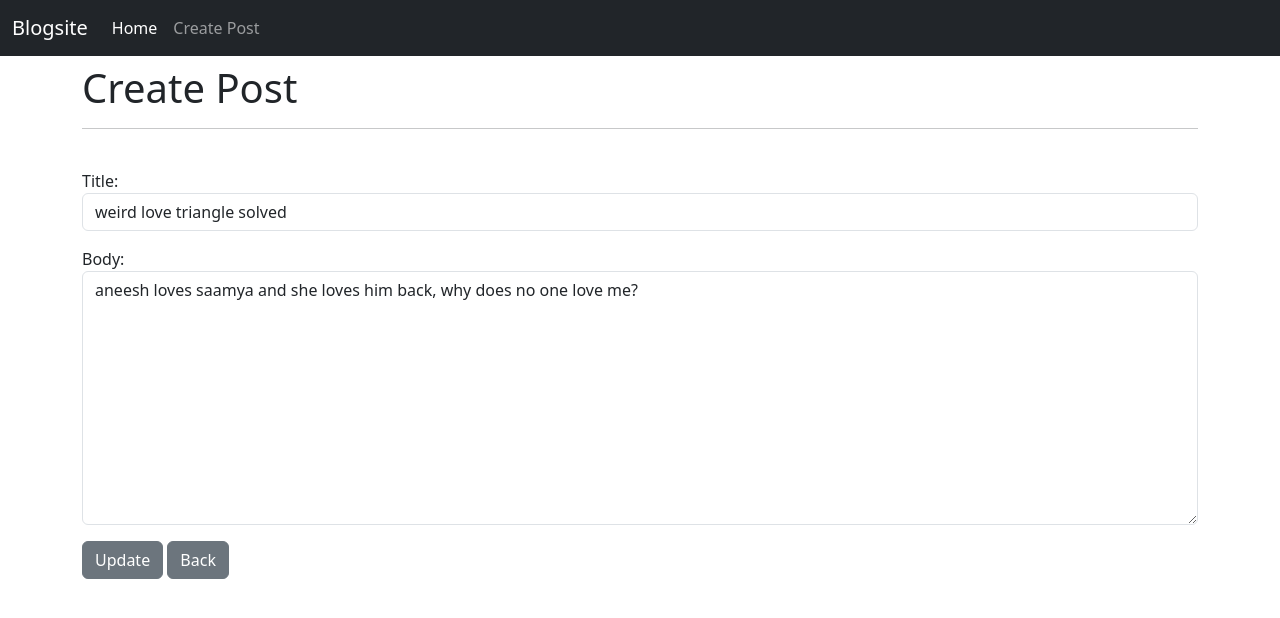
After one commit to vinyas-bharadwaj/blog, a Django app: page /posts/update/2 in a window 1280 px wide. The commit adds this page. Shown: the top 618 px of the page. Run offline with Django 5.2, Linux system fonts and the light colour scheme; data comes from the database, SQL or seed files in the repository; both versions use the stored data as it was after the commit.

Commit message:
added create and edit forms along with navbar

```diff
--- /dev/null
+++ b/webapp/app/forms.py
@@ -0,0 +1,23 @@
+from django import forms
+from .models import Post
+
+class CreatePost(forms.ModelForm):
+  class Meta:
+    model = Post
+    fields = ['title', 'author', 'body']
+
+    widgets = {
+      'title': forms.TextInput(attrs={'class': 'form-control'}),
+      'author': forms.Select(attrs={'class': 'form-control'}),
+      'body': forms.Textarea(attrs={'class': 'form-control'}),
+    }
+
+class EditPost(forms.ModelForm):
+  class Meta:
+    model = Post
+    fields = ['title', 'body']
+
+    widgets = {
+      'title': forms.TextInput(attrs={'class': 'form-control'}),
+      'body': forms.Textarea(attrs={'class': 'form-control'}),
+    }
--- a/webapp/app/models.py
+++ b/webapp/app/models.py
@@ -1,12 +1,16 @@
 from django.db import models
 from django.contrib.auth.models import User
-
+from django.urls import reverse
 
 # Create your models here.
 class Post(models.Model):
   title = models.CharField(max_length=255)
+  author = models.ForeignKey(User, on_delete=models.CASCADE)
   body = models.TextField()
-  author = models.ForeignKey(User, on_delete=models.CASCADE)
+
 
   def __str__(self) -> str:
     return self.title + " | " + str(self.author)
+
+  def get_absolute_url(self):
+      return reverse("posts", kwargs={"pk": self.pk})
--- /dev/null
+++ b/webapp/app/templates/app/base.html
@@ -0,0 +1,26 @@
+<!doctype html>
+<html lang="en">
+  <head>
+    <meta charset="utf-8">
+    <meta name="viewport" content="width=device-width, initial-scale=1">
+    <title>
+      {% block title %}
+        blogsite
+      {% endblock %}
+    </title>
+    <link href="https://cdn.jsdelivr.net/npm/bootstrap@5.3.3/dist/css/bootstrap.min.css" rel="stylesheet" integrity="sha384-QWTKZyjpPEjISv5WaRU9OFeRpok6YctnYmDr5pNlyT2bRjXh0JMhjY6hW+ALEwIH" crossorigin="anonymous">
+  </head>
+  <body>
+
+    {% include 'app/navbar.html' %}
+
+    <div class="container">
+      {% block content %}
+
+      {% endblock %}
+    </div>
+
+
+    <script src="https://cdn.jsdelivr.net/npm/bootstrap@5.3.3/dist/js/bootstrap.bundle.min.js" integrity="sha384-YvpcrYf0tY3lHB60NNkmXc5s9fDVZLESaAA55NDzOxhy9GkcIdslK1eN7N6jIeHz" crossorigin="anonymous"></script>
+  </body>
+</html>
--- /dev/null
+++ b/webapp/app/templates/app/navbar.html
@@ -0,0 +1,19 @@
+
+<nav class="navbar navbar-dark navbar-expand-lg bg-dark mb-2">
+  <div class="container-fluid">
+    <a class="navbar-brand" href="#">Blogsite</a>
+    <button class="navbar-toggler" type="button" data-bs-toggle="collapse" data-bs-target="#navbarSupportedContent" aria-controls="navbarSupportedContent" aria-expanded="false" aria-label="Toggle navigation">
+      <span class="navbar-toggler-icon"></span>
+    </button>
+    <div class="collapse navbar-collapse" id="navbarSupportedContent">
+      <ul class="navbar-nav me-auto mb-2 mb-lg-0">
+        <li class="nav-item">
+          <a class="nav-link active" aria-current="page" href="{% url 'home' %}">Home</a>
+        </li>
+        <li class="nav-item">
+          <a class="nav-link" href="{% url 'add-post' %}">Create Post</a>
+        </li>
+      </ul>
+    </div>
+  </div>
+</nav>
--- /dev/null
+++ b/webapp/app/templates/app/update-post.html
@@ -0,0 +1,22 @@
+{% extends 'app/base.html' %}
+
+{% block title %} Update Post {% endblock %}
+
+{% block content %}
+
+  <h1>Create Post</h1>
+  <hr>
+  <br>
+
+  <div class="mb-3">
+    <form method='POST'>
+
+      {% csrf_token %}
+      {{ form.as_p }}
+      <button class="btn btn-secondary">Update</button>
+      <a class="btn btn-secondary" href="{% url 'home' %}">Back</a>
+
+    </form>
+  <div>
+
+{% endblock %}
--- a/webapp/app/urls.py
+++ b/webapp/app/urls.py
@@ -3,5 +3,7 @@ from . import views
 
 urlpatterns = [
   path('', views.home, name='home'),
-  path('posts/<int:pk>', views.blog, name='blog')
+  path('posts/<int:pk>', views.blog, name='posts'),
+  path('posts/create', views.AddPost.as_view(), name='add-post'),
+  path('posts/update/<int:pk>', views.UpdatePost.as_view(), name='update-post'),
 ]
--- a/webapp/app/views.py
+++ b/webapp/app/views.py
@@ -1,5 +1,8 @@
 from django.shortcuts import render
+from django.views.generic import CreateView, UpdateView
 from .models import Post
+from .forms import CreatePost, EditPost
+# from .mlmodel import classifier
 
 # Create your views here.
 def home(request):
@@ -13,3 +16,15 @@ def blog(request, pk):
   context = {'blog': blog_post}
 
   return render(request, 'app/blog.html', context=context)
+
+class AddPost(CreateView):
+  model = Post
+  form_class = CreatePost
+  template_name = 'app/add-post.html'
+  # fields = ['title', 'body', 'author']
+
+class UpdatePost(UpdateView):
+  model = Post
+  form_class = EditPost
+  template_name = 'app/update-post.html'
+  # fields = ['title', 'body']
```
Also changed, not shown: webapp/app/templates/app/add-post.html (added, +22 -0 lines), webapp/app/templates/app/blog.html (added, +13 -0 lines), webapp/app/templates/app/home.html (+14 -9 lines), webapp/db.sqlite3.
